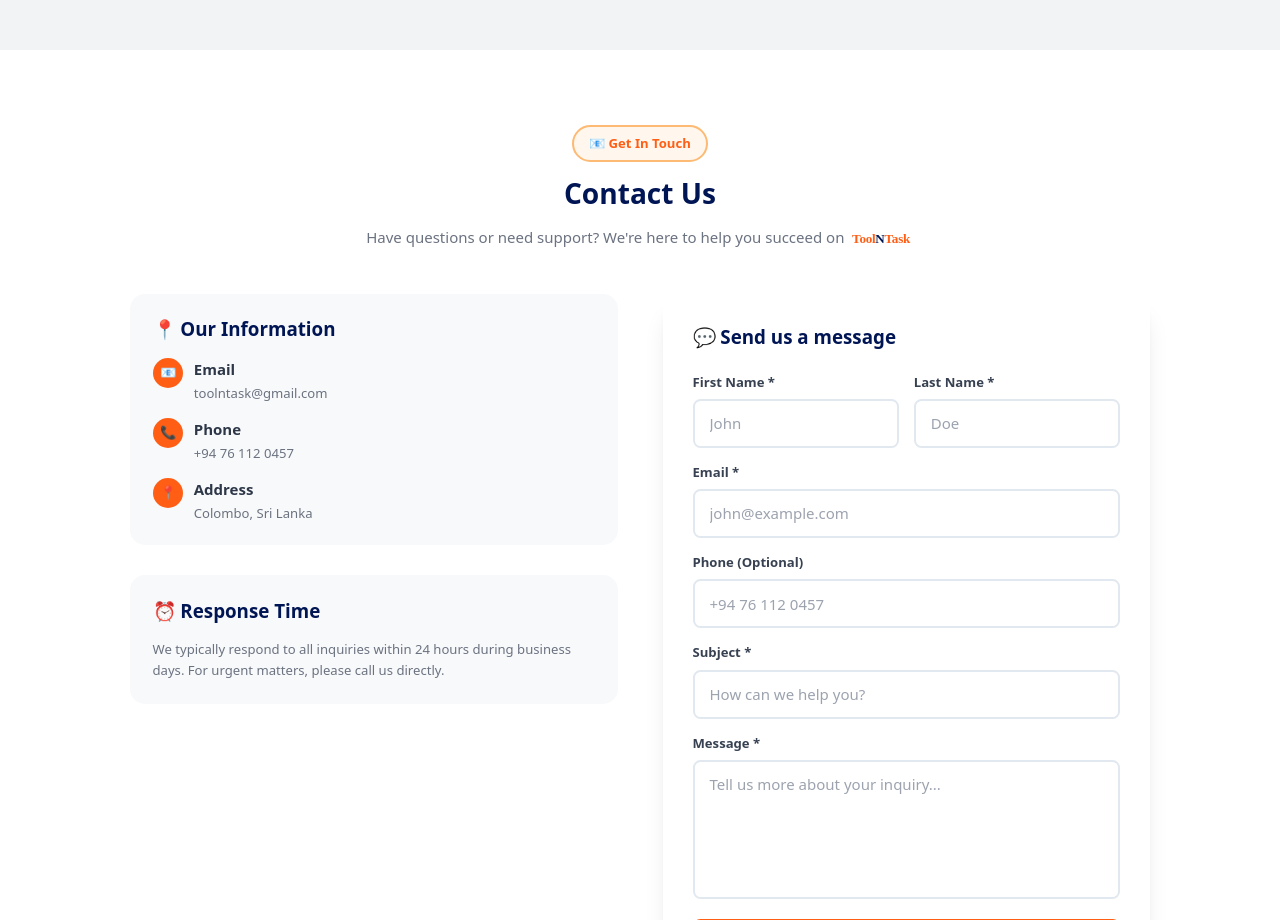
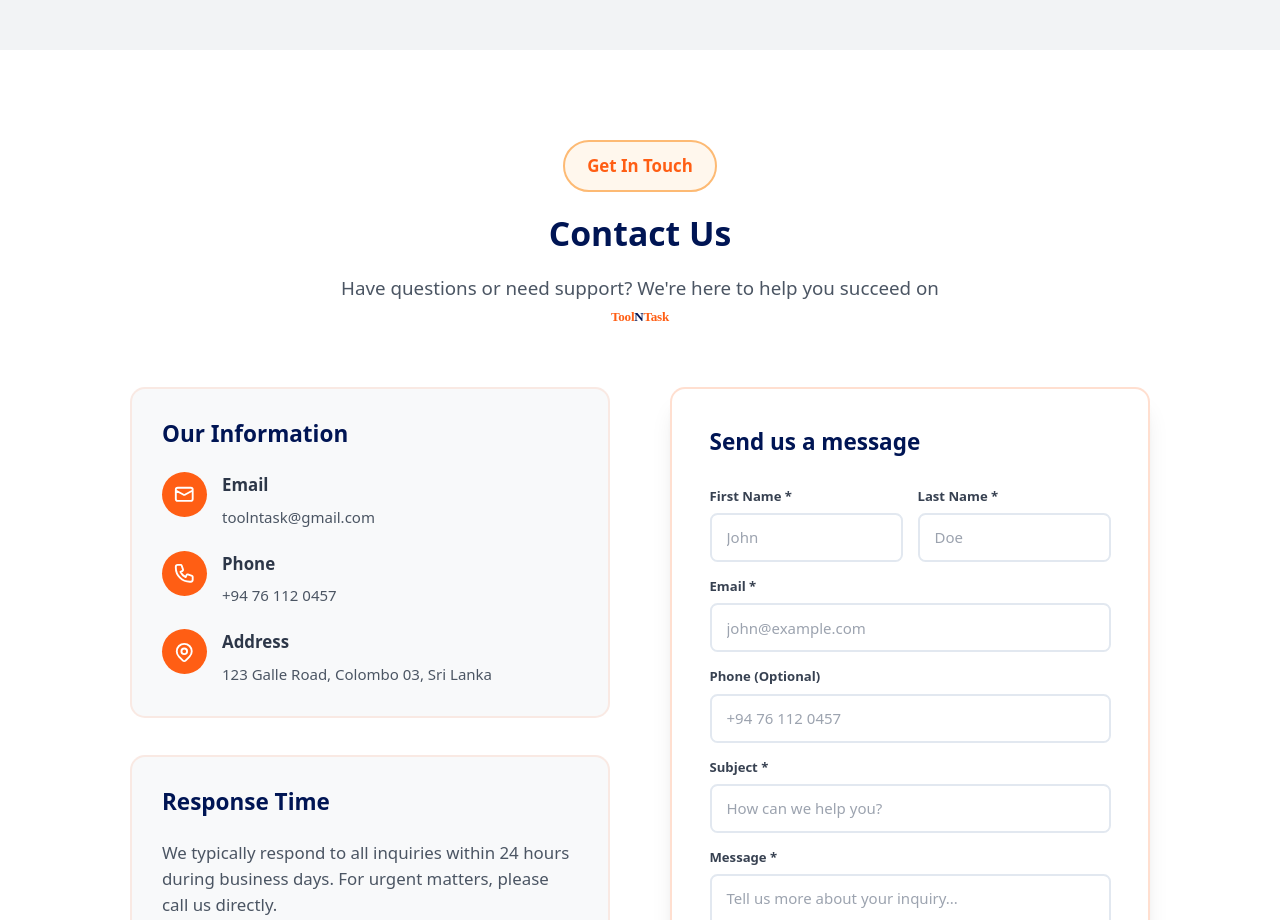
Before and after one commit to SeneshFitzroy/ToolnTask, a Next.js app: page /About in a window 1280 px wide. Shown: the part 1880-2800 px from the top of the page. Built offline with nearby package versions, Linux system fonts and the light colour scheme; no server answers; the database is empty; a web font is replaced by a local one.

Commit message:
feat: Enhanced pages/About.tsx,  - Detailed changes: diff --git a/pages/About.tsx b/pages/About.tsx ind... at 23:18:35.07 Sun 07/20/2025

```diff
--- a/pages/About.tsx
+++ b/pages/About.tsx
@@ -360,70 +360,83 @@ export default function About() {
       </div>
 
       {/* Contact Section */}
-      <div id="contact" className="py-12 sm:py-16 lg:py-20" style={{ backgroundColor: theme === 'dark' ? '#1a1a1a' : '#FFFFFF' }}>
+      <div id="contact" className="py-16 sm:py-20 lg:py-24" style={{ backgroundColor: theme === 'dark' ? '#1a1a1a' : '#FFFFFF' }}>
         <div className="max-w-6xl mx-auto px-4 sm:px-6 lg:px-8">
           {/* Contact Header */}
-          <div className="text-center mb-12">
-            <div className="inline-flex items-center px-4 py-2 rounded-full mb-4"
+          <div className="text-center mb-16">
+            <div className="inline-flex items-center px-6 py-3 rounded-full mb-6"
                  style={{
                    backgroundColor: theme === 'dark' ? '#2a2a2a' : '#FFF7ED',
                    border: `2px solid ${theme === 'dark' ? '#FF5E14' : '#FDBA74'}`
                  }}>
-              <span className="text-sm font-bold" style={{ color: '#FF5E14' }}>
-                📧 Get In Touch
+              <span className="text-base sm:text-lg font-bold" style={{ color: '#FF5E14' }}>
+                Get In Touch
               </span>
             </div>
-            <h2 className="text-lg sm:text-xl md:text-2xl lg:text-3xl font-bold mb-4" style={{ color: theme === 'dark' ? '#FFFFFF' : '#001554' }}>
+            <h2 className="text-2xl sm:text-3xl lg:text-4xl font-bold mb-6" style={{ color: theme === 'dark' ? '#FFFFFF' : '#001554' }}>
               Contact Us
             </h2>
-            <p className="text-xs sm:text-sm md:text-base max-w-2xl mx-auto" style={{ color: theme === 'dark' ? '#CCCCCC' : '#6B7280' }}>
+            <p className="text-base sm:text-lg lg:text-xl max-w-2xl mx-auto" style={{ color: theme === 'dark' ? '#B3B5BC' : '#4B5563' }}>
               Have questions or need support? We&apos;re here to help you succeed on <Logo size="small" className="inline mx-1" />
             </p>
           </div>
 
-          <div className="grid lg:grid-cols-2 gap-12">
+          <div className="grid lg:grid-cols-2 gap-16">
             {/* Contact Information */}
-            <div className="space-y-8">
-              <div className="p-6 rounded-2xl" style={{ backgroundColor: theme === 'dark' ? '#2a2a2a' : '#F8F9FA' }}>
-                <h3 className="text-xl font-bold mb-4" style={{ color: theme === 'dark' ? '#FFFFFF' : '#001554' }}>
-                  📍 Our Information
+            <div className="space-y-10">
+              <div className="p-8 rounded-2xl border-2" style={{
+                backgroundColor: theme === 'dark' ? '#2a2a2a' : '#F8F9FA',
+                borderColor: theme === 'dark' ? 'rgba(255, 94, 20, 0.2)' : 'rgba(255, 94, 20, 0.1)'
+              }}>
+                <h3 className="text-xl sm:text-2xl font-bold mb-6" style={{ color: theme === 'dark' ? '#FFFFFF' : '#001554' }}>
+                  Our Information
                 </h3>
-                <div className="space-y-4">
-                  <div className="flex items-start gap-3">
-                    <div className="w-8 h-8 rounded-full flex items-center justify-center" style={{ backgroundColor: '#FF5E14' }}>
-                      <span className="text-white text-sm">📧</span>
+                <div className="space-y-6">
+                  <div className="flex items-start gap-4">
+                    <div className="w-12 h-12 rounded-full flex items-center justify-center" style={{ backgroundColor: '#FF5E14' }}>
+                      <svg className="w-6 h-6 text-white" fill="none" stroke="currentColor" viewBox="0 0 24 24">
+                        <path strokeLinecap="round" strokeLinejoin="round" strokeWidth={2} d="M3 8l7.89 4.26a2 2 0 002.22 0L21 8M5 19h14a2 2 0 002-2V7a2 2 0 00-2-2H5a2 2 0 00-2 2v10a2 2 0 002 2z" />
+                      </svg>
                     </div>
                     <div>
-                      <h4 className="font-semibold mb-1" style={{ color: theme === 'dark' ? '#FFFFFF' : '#2D3748' }}>Email</h4>
-                      <p className="text-sm" style={{ color: theme === 'dark' ? '#CCCCCC' : '#6B7280' }}>toolntask@gmail.com</p>
+                      <h4 className="text-lg font-semibold mb-2" style={{ color: theme === 'dark' ? '#FFFFFF' : '#2D3748' }}>Email</h4>
+                      <p className="text-base" style={{ color: theme === 'dark' ? '#B3B5BC' : '#4B5563' }}>toolntask@gmail.com</p>
                     </div>
                   </div>
-                  <div className="flex items-start gap-3">
-                    <div className="w-8 h-8 rounded-full flex items-center justify-center" style={{ backgroundColor: '#FF5E14' }}>
-                      <span className="text-white text-sm">📞</span>
+                  <div className="flex items-start gap-4">
+                    <div className="w-12 h-12 rounded-full flex items-center justify-center" style={{ backgroundColor: '#FF5E14' }}>
+                      <svg className="w-6 h-6 text-white" fill="none" stroke="currentColor" viewBox="0 0 24 24">
+                        <path strokeLinecap="round" strokeLinejoin="round" strokeWidth={2} d="M3 5a2 2 0 012-2h3.28a1 1 0 01.948.684l1.498 4.493a1 1 0 01-.502 1.21l-2.257 1.13a11.042 11.042 0 005.516 5.516l1.13-2.257a1 1 0 011.21-.502l4.493 1.498a1 1 0 01.684.949V19a2 2 0 01-2 2h-1C9.716 21 3 14.284 3 6V5z" />
+                      </svg>
                     </div>
                     <div>
-                      <h4 className="font-semibold mb-1" style={{ color: theme === 'dark' ? '#FFFFFF' : '#2D3748' }}>Phone</h4>
-                      <p className="text-sm" style={{ color: theme === 'dark' ? '#CCCCCC' : '#6B7280' }}>+94 76 112 0457</p>
+                      <h4 className="text-lg font-semibold mb-2" style={{ color: theme === 'dark' ? '#FFFFFF' : '#2D3748' }}>Phone</h4>
+                      <p className="text-base" style={{ color: theme === 'dark' ? '#B3B5BC' : '#4B5563' }}>+94 76 112 0457</p>
                     </div>
                   </div>
-                  <div className="flex items-start gap-3">
-                    <div className="w-8 h-8 rounded-full flex items-center justify-center" style={{ backgroundColor: '#FF5E14' }}>
-                      <span className="text-white text-sm">📍</span>
+                  <div className="flex items-start gap-4">
+                    <div className="w-12 h-12 rounded-full flex items-center justify-center" style={{ backgroundColor: '#FF5E14' }}>
+                      <svg className="w-6 h-6 text-white" fill="none" stroke="currentColor" viewBox="0 0 24 24">
+                        <path strokeLinecap="round" strokeLinejoin="round" strokeWidth={2} d="M17.657 16.657L13.414 20.9a1.998 1.998 0 01-2.827 0l-4.244-4.243a8 8 0 1111.314 0z" />
+                        <path strokeLinecap="round" strokeLinejoin="round" strokeWidth={2} d="M15 11a3 3 0 11-6 0 3 3 0 016 0z" />
+                      </svg>
                     </div>
                     <div>
-                      <h4 className="font-semibold mb-1" style={{ color: theme === 'dark' ? '#FFFFFF' : '#2D3748' }}>Address</h4>
-                      <p className="text-sm" style={{ color: theme === 'dark' ? '#CCCCCC' : '#6B7280' }}>Colombo, Sri Lanka</p>
+                      <h4 className="text-lg font-semibold mb-2" style={{ color: theme === 'dark' ? '#FFFFFF' : '#2D3748' }}>Address</h4>
+                      <p className="text-base" style={{ color: theme === 'dark' ? '#B3B5BC' : '#4B5563' }}>123 Galle Road, Colombo 03, Sri Lanka</p>
                     </div>
                   </div>
                 </div>
               </div>
 
-              <div className="p-6 rounded-2xl" style={{ backgroundColor: theme === 'dark' ? '#2a2a2a' : '#F8F9FA' }}>
-                <h3 className="text-xl font-bold mb-4" style={{ color: theme === 'dark' ? '#FFFFFF' : '#001554' }}>
-                  ⏰ Response Time
+              <div className="p-8 rounded-2xl border-2" style={{
+                backgroundColor: theme === 'dark' ? '#2a2a2a' : '#F8F9FA',
+                borderColor: theme === 'dark' ? 'rgba(255, 94, 20, 0.2)' : 'rgba(255, 94, 20, 0.1)'
+              }}>
+                <h3 className="text-xl sm:text-2xl font-bold mb-6" style={{ color: theme === 'dark' ? '#FFFFFF' : '#001554' }}>
+                  Response Time
                 </h3>
-                <p className="text-sm leading-relaxed" style={{ color: theme === 'dark' ? '#CCCCCC' : '#6B7280' }}>
+                <p className="text-base sm:text-lg leading-relaxed" style={{ color: theme === 'dark' ? '#B3B5BC' : '#4B5563' }}>
                   We typically respond to all inquiries within 24 hours during business days.
                   For urgent matters, please call us directly.
                 </p>
@@ -431,9 +444,13 @@ export default function About() {
             </div>
 
             {/* Contact Form */}
-            <div className="p-6 sm:p-8 rounded-2xl shadow-xl" style={{ backgroundColor: theme === 'dark' ? '#2a2a2a' : '#FFFFFF' }}>
-              <h3 className="text-xl font-bold mb-6" style={{ color: theme === 'dark' ? '#FFFFFF' : '#001554' }}>
-                💬 Send us a message
+            <div className="p-8 sm:p-10 rounded-2xl shadow-xl border-2"
+                 style={{
+                   backgroundColor: theme === 'dark' ? '#2a2a2a' : '#FFFFFF',
+                   borderColor: theme === 'dark' ? 'rgba(255, 94, 20, 0.3)' : 'rgba(255, 94, 20, 0.2)'
+                 }}>
+              <h3 className="text-xl sm:text-2xl font-bold mb-8" style={{ color: theme === 'dark' ? '#FFFFFF' : '#001554' }}>
+                Send us a message
               </h3>
 
               <form onSubmit={handleSubmit} className="space-y-4">
```
